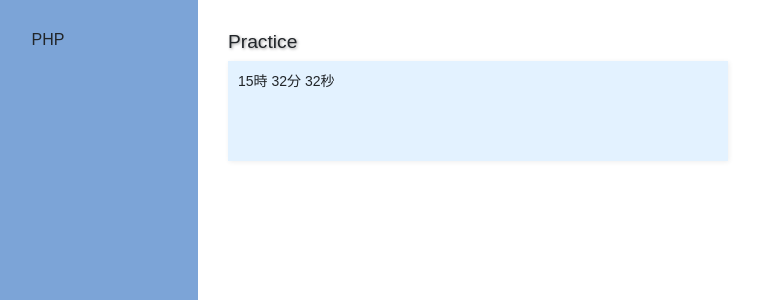
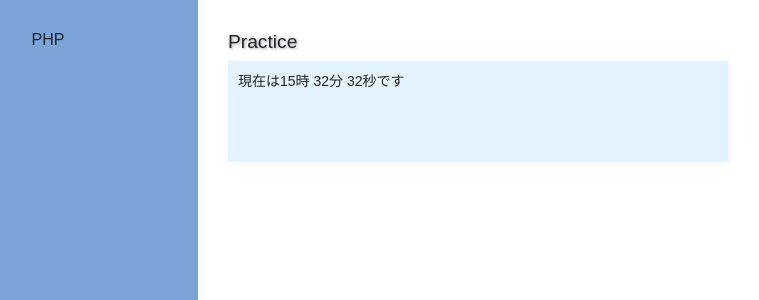
Before and after one commit to sato0208/PHP_study, a PHP site: page /sample_03.php in a window 1280 px wide. Shown: the top 300 px of the page, without its empty margins (102-861 px from the left). Run offline with PHP 8.4, Linux system fonts and the light colour scheme.

Commit message:
[update]文字列連結

```diff
--- a/sample_03.php
+++ b/sample_03.php
@@ -23,7 +23,7 @@
 // タイムゾーンを東京標準に設定する
 date_default_timezone_set('Asia/Tokyo');
 // 日付を画面に表示する
-print(date('G時 i分 s秒'));
+print('現在は' . date('G時 i分 s秒') .'です');
 ?>
 </pre>
 </main>
```
